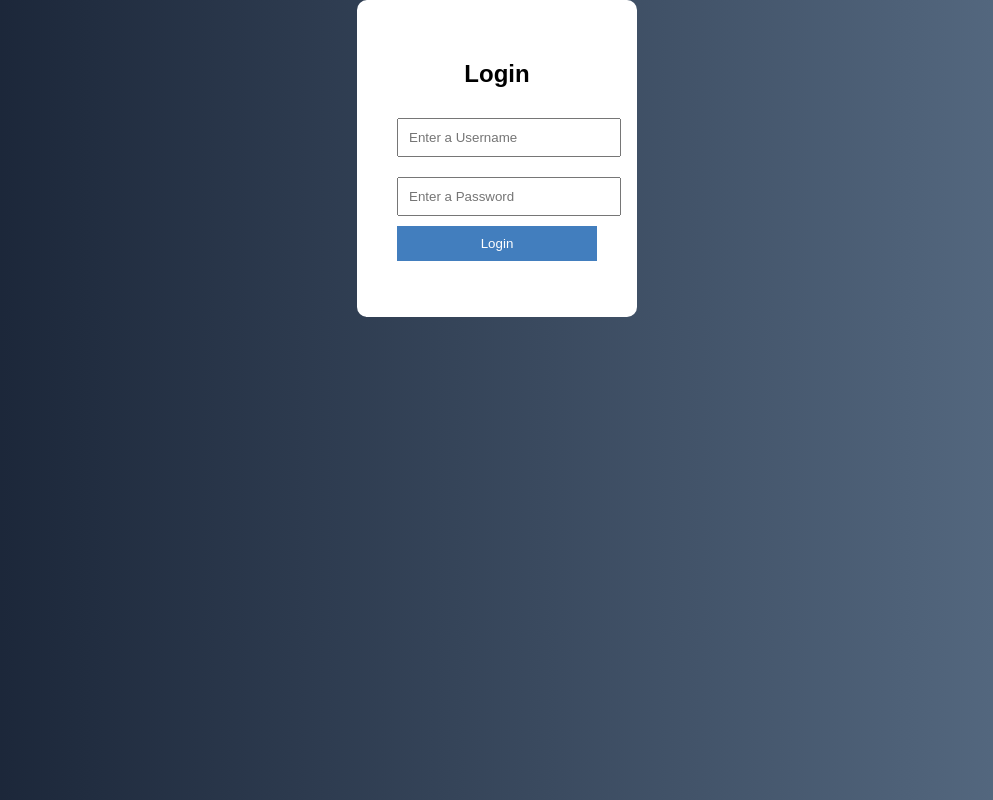
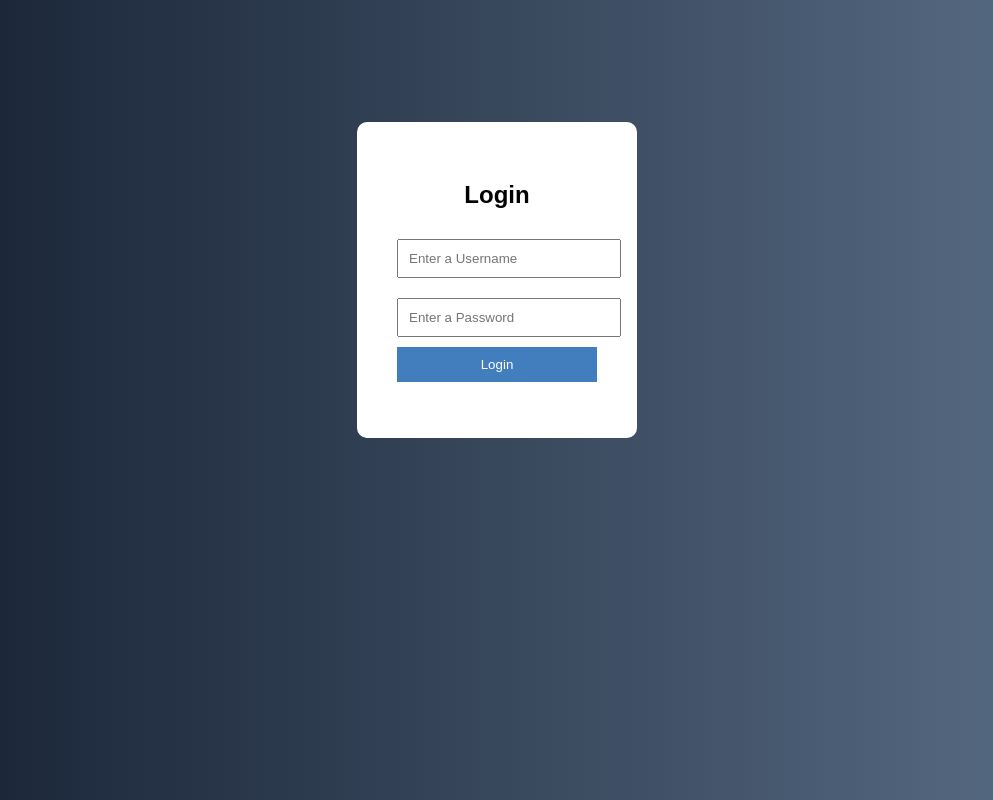
Before and after one commit to NaveenKumar92/TestPush_Login, a plain HTML site: page index.html in a window 1280 px wide. Shown: the whole page, without its empty margins (143-1136 px from the left). Drawn offline with Linux system fonts and the light colour scheme.

Commit message:
1st commit

```diff
--- a/style.css
+++ b/style.css
@@ -4,7 +4,7 @@
   display: flex;
   justify-content: center;
   align-items: center;
-  /*height: 70vh;*/
+  height: 70vh;
   margin: 0;
 }
 
```
